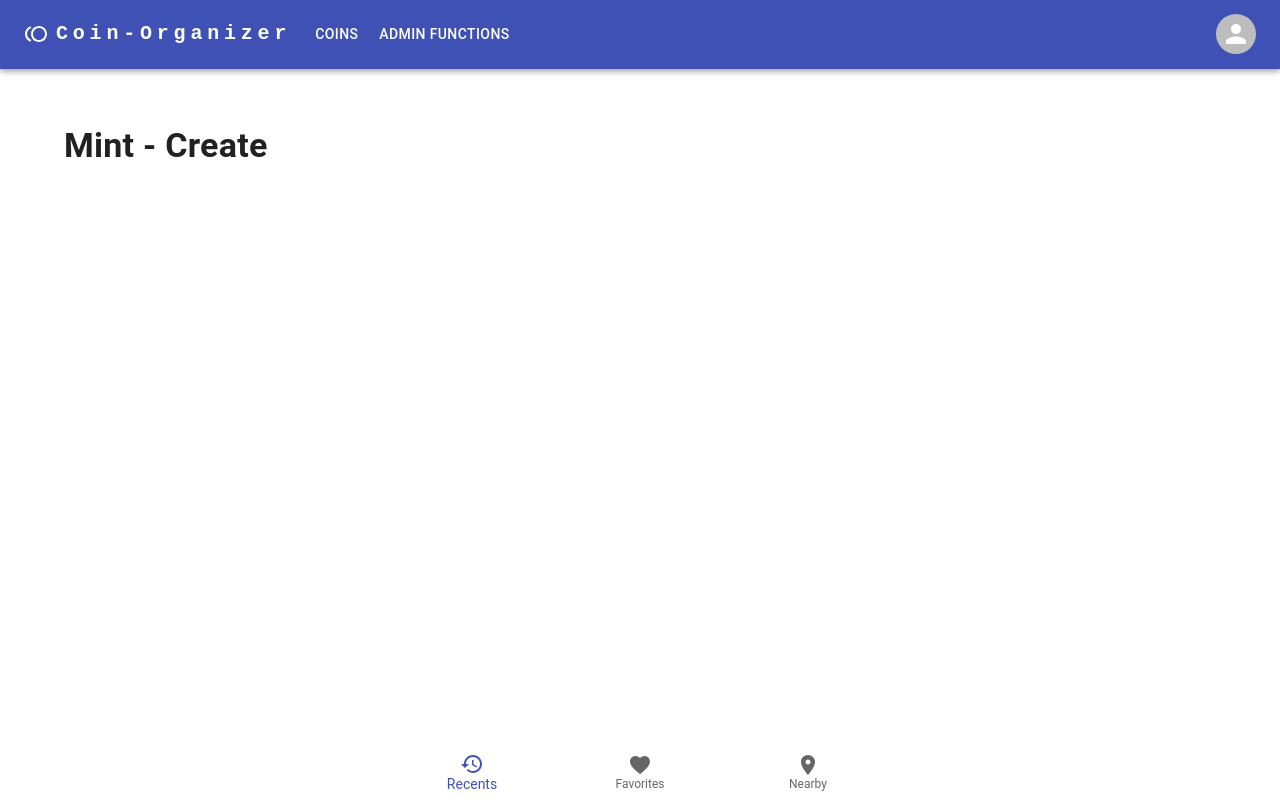
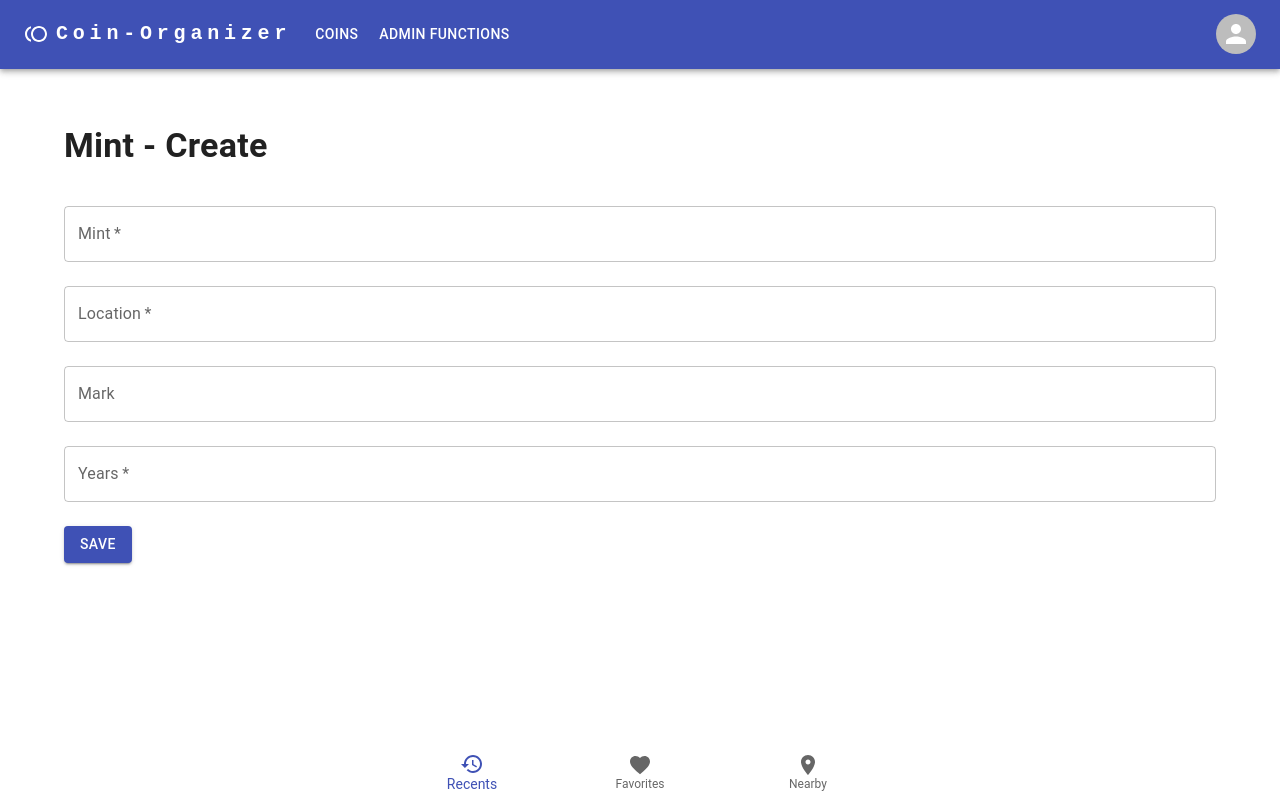
Before and after one commit to ericbrian/coinorganizer, a Next.js app: page /admin/mint/create in a window 1280 px wide. Built offline with nearby package versions, Linux system fonts and the light colour scheme.

Commit message:
Create create forms

```diff
--- a/app/admin/currency/create/page.tsx
+++ b/app/admin/currency/create/page.tsx
@@ -48,7 +48,6 @@ export default function page() {
                         value={symbol}
                         fullWidth
                         sx={{ mb: 3 }}
-                        multiline
                     />
                     <TextField
                         label="Years"
@@ -60,7 +59,6 @@ export default function page() {
                         value={years}
                         fullWidth
                         sx={{ mb: 3 }}
-                        multiline
                     />
                     <LocalizationProvider dateAdapter={AdapterDayjs}>
                         <DemoContainer components={['DatePicker']}>
--- a/app/admin/engraver/create/page.tsx
+++ b/app/admin/engraver/create/page.tsx
@@ -8,7 +8,7 @@ export default function page() {
     const [comments, setComments] = useState('');
 
     function handleSubmit(event: FormEvent<HTMLFormElement>): void {
-        throw new Error('Function not implemented.');
+        event.preventDefault();
     }
 
     return (
@@ -35,7 +35,7 @@ export default function page() {
                         onChange={(e) => setComments(e.target.value)}
                         variant="outlined"
                         color="secondary"
-                        type="password"
+                        type="text"
                         value={comments}
                         fullWidth
                         sx={{ mb: 3 }}
--- a/app/admin/mint/create/page.tsx
+++ b/app/admin/mint/create/page.tsx
@@ -1,13 +1,73 @@
-import { Container, Box, Typography } from '@mui/material';
-import React from 'react';
+'use client';
+
+import { Container, Box, Typography, Button, TextField } from '@mui/material';
+import React, { FormEvent, useState } from 'react';
 
 export default function page() {
+    const [mint, setMint] = useState('');
+    const [location, setLocation] = useState('');
+    const [mark, setMark] = useState('');
+    const [years, setYears] = useState('');
+
+    function handleSubmit(event: FormEvent<HTMLFormElement>): void {
+        event.preventDefault();
+    }
+
     return (
         <Container>
             <Box>
                 <Typography variant="h4" style={{ fontWeight: 'bold' }}>
                     Mint - Create
                 </Typography>
+
+                <form autoComplete="off" onSubmit={handleSubmit}>
+                    <TextField
+                        label="Mint"
+                        onChange={(e) => setMint(e.target.value)}
+                        required
+                        variant="outlined"
+                        color="secondary"
+                        type="text"
+                        sx={{ mb: 3, mt: 5 }}
+                        fullWidth
+                        value={mint}
+                    />
+                    <TextField
+                        label="Location"
+                        onChange={(e) => setLocation(e.target.value)}
+                        required
+                        variant="outlined"
+                        color="secondary"
+                        type="text"
+                        value={location}
+                        fullWidth
+                        sx={{ mb: 3 }}
+                    />
+                    <TextField
+                        label="Mark"
+                        onChange={(e) => setMark(e.target.value)}
+                        variant="outlined"
+                        color="secondary"
+                        type="text"
+                        value={mark}
+                        fullWidth
+                        sx={{ mb: 3 }}
+                    />
+                    <TextField
+                        label="Years"
+                        onChange={(e) => setYears(e.target.value)}
+                        required
+                        variant="outlined"
+                        color="secondary"
+                        type="text"
+                        value={years}
+                        fullWidth
+                        sx={{ mb: 3 }}
+                    />
+                    <Button variant="contained" color="primary" type="submit">
+                        Save
+                    </Button>
+                </form>
             </Box>
         </Container>
     );
```
Also changed, not shown: app/admin/period/create/page.tsx (+38 -2 lines), app/admin/ruler/create/page.tsx (+50 -2 lines), app/admin/shape/create/page.tsx (+26 -2 lines).
